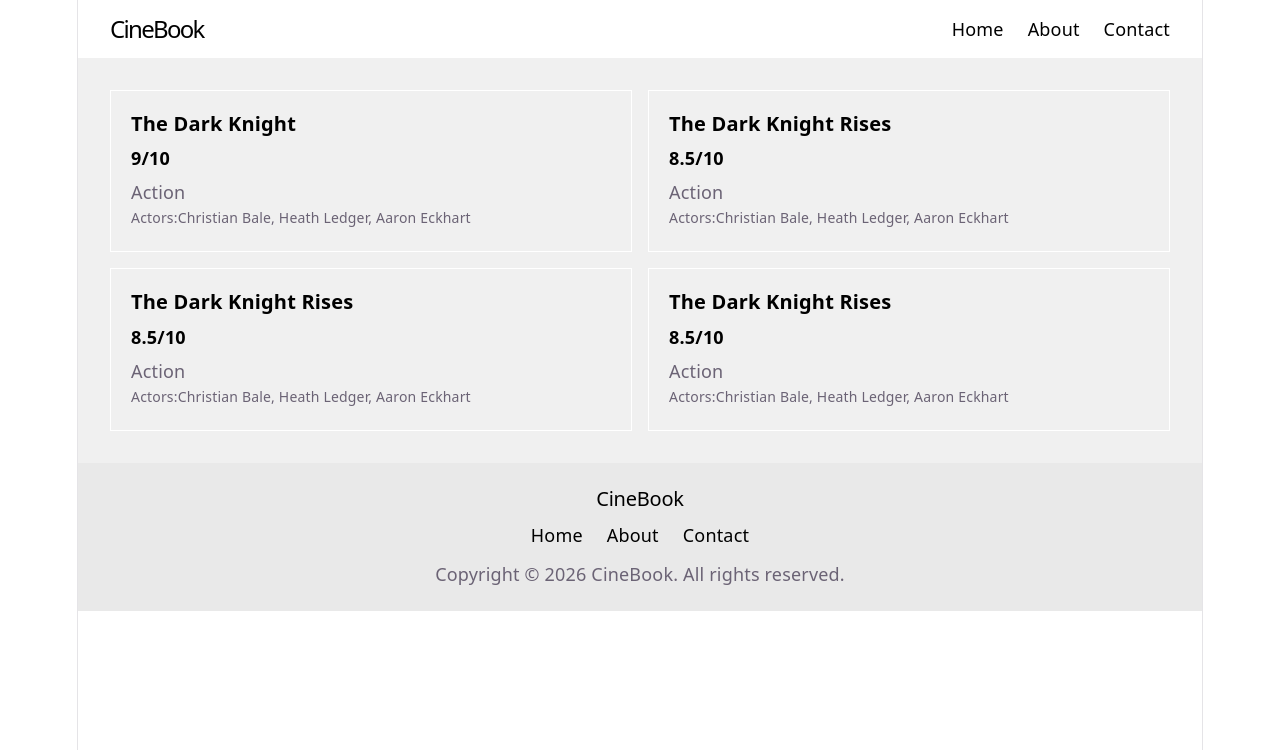
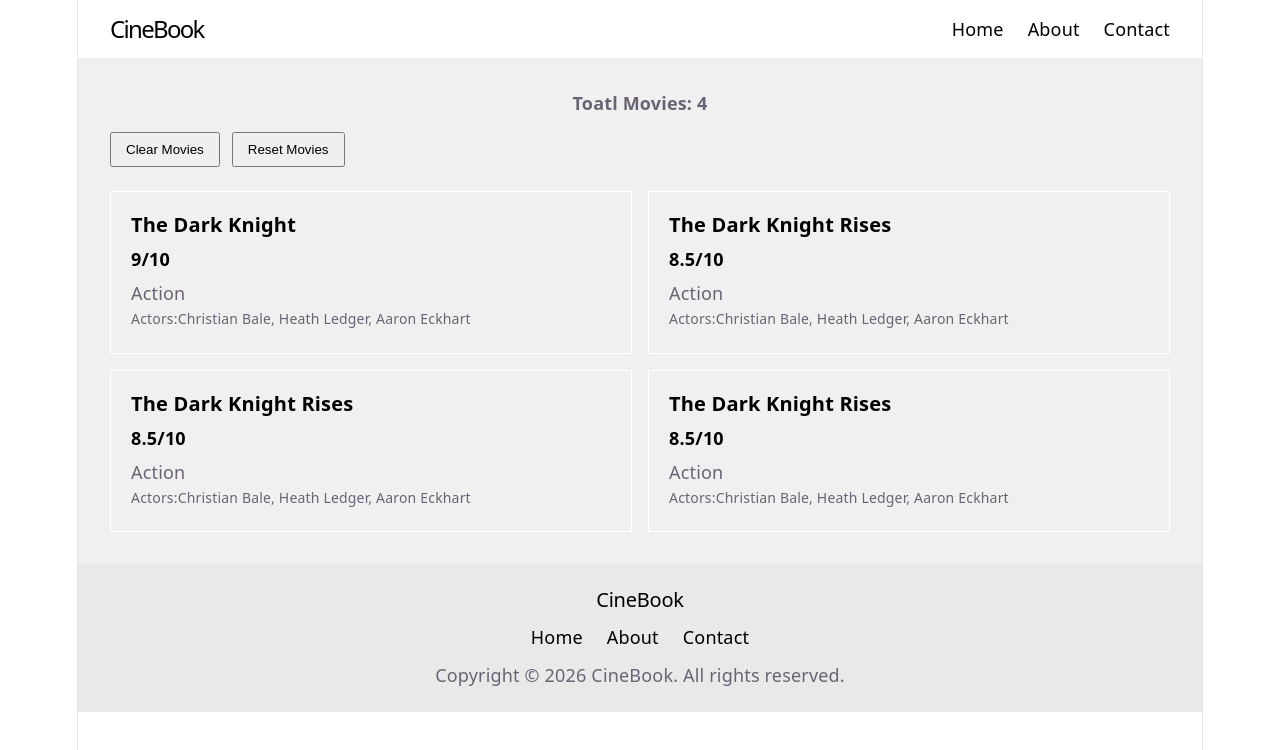
Before and after one commit to Nithurshan11/MyReact_Learning, a React (Vite) app: page / in a window 1280 px wide. Shown: the top 750 px of the page. Built offline with nearby package versions, Linux system fonts and the light colour scheme.

Commit message:
updated card using useState

```diff
--- a/src/App.css
+++ b/src/App.css
@@ -6,3 +6,21 @@
   background: #f0f0f0;
 
 }
+
+.movie-count {
+  grid-column: 1 / -1;
+  margin: 0;
+  font-weight: 600;
+}
+
+.movie-actions {
+  grid-column: 1 / -1;
+  display: flex;
+  gap: 12px;
+  margin-bottom: 8px;
+}
+
+.movie-actions button {
+  padding: 8px 14px;
+  cursor: pointer;
+}
--- a/src/App.tsx
+++ b/src/App.tsx
@@ -1,3 +1,4 @@
+import {useState} from 'react';
 import NavBar from './components/NavBar';
 import Footer from './components/Footer';
 import MovieCard from './components/MovieCard';
@@ -5,7 +6,7 @@ import './App.css';
 
 
 
-const movies=[
+const initialMovies=[
 
   {
     id: 1,
@@ -38,11 +39,30 @@ const movies=[
 ];
 
 function App(){
+
+  const [movies, setMovies]=useState(initialMovies);
+
+  function handleClear(){
+
+    setMovies([]);
+  }
+
+  function handleReset(){
+    setMovies(initialMovies);
+  }
+
   return(
     <>
     <NavBar />
 
     <main className="main-section">
+      <p className="movie-count">Toatl Movies: {movies.length}</p>
+
+      <div className="movie-actions">
+       <button onClick={handleClear}>Clear Movies</button>
+       <button onClick={handleReset}>Reset Movies</button>
+      </div>
+
       {movies.map((movie) =>(
     <MovieCard
      key={movie.id}
```
Also changed, not shown: 1 other file (tests, documents, lock files or other folders).
